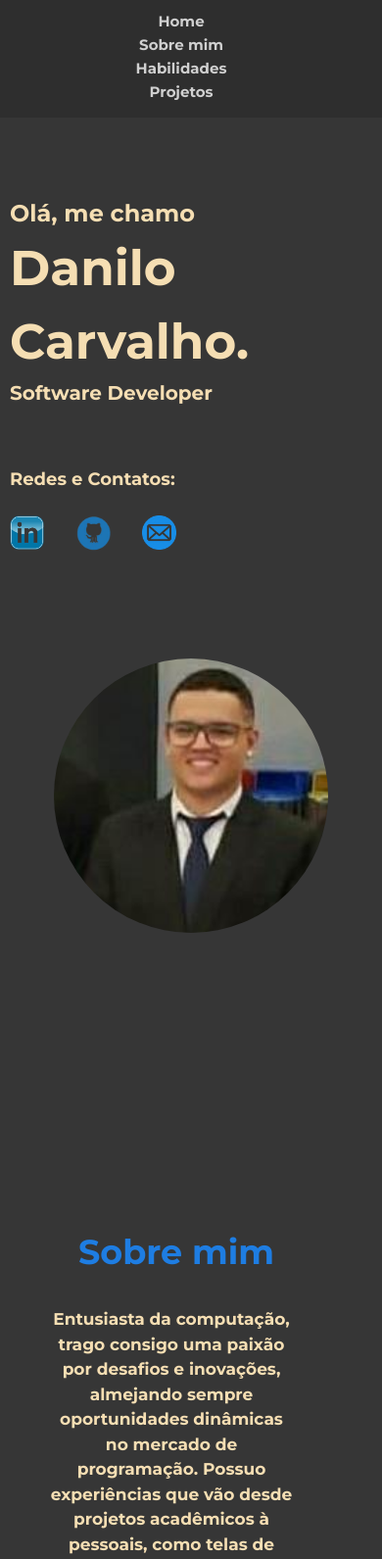
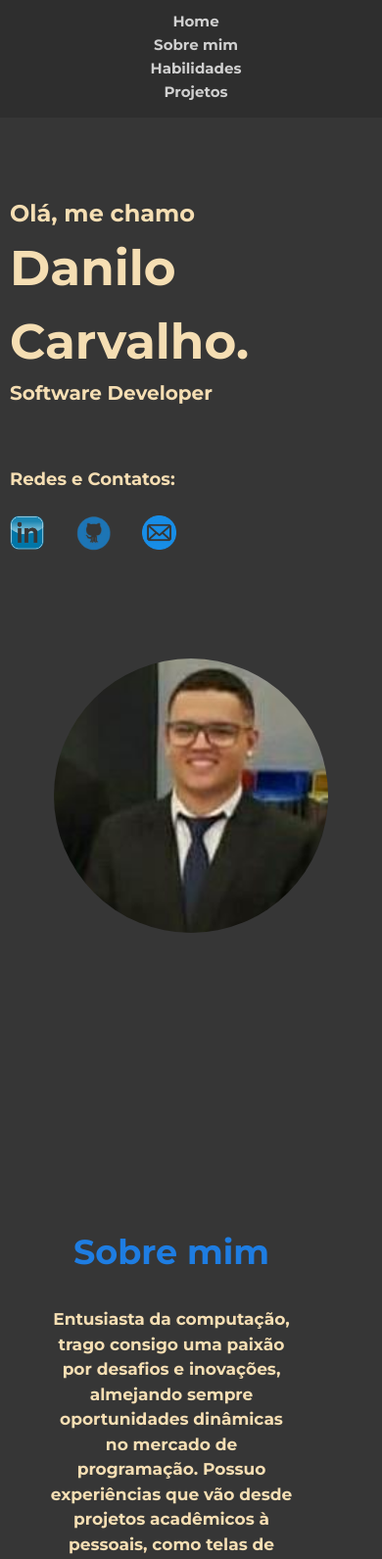
Before and after one commit to babucc/Meu-Portfolio, a plain HTML site: page index.html in a window 390 px wide. Shown: the top 1591 px of the page at 98% size. Drawn offline with Linux system fonts and the light colour scheme.

Commit message:
Alteração do CSS

```diff
--- a/index.css
+++ b/index.css
@@ -266,6 +266,13 @@
   }
 
   @media (max-width: 490px){
+    nav a{
+      font-size: 15px;
+      padding-left: 40px;
+    }
+  }
+
+  @media (max-width: 490px){
     nav ul{
       display: flex;
       flex-direction: column;
@@ -304,7 +311,7 @@
       display: flex;
       text-align: center;
       width: 300px;
-      padding-left: 90px;
+      padding-left: 100px;
       text-indent: 0;
     }
   }
@@ -316,12 +323,6 @@
       width: 300px;
       padding-left: 50px;
       text-indent: 0;
-    }
-  }
-
-  @media (max-width: 390px){
-    .titulo-sobre{
-      padding-right: 40px;
     }
   }
 
@@ -339,3 +340,12 @@
       padding-left: 10px;
     }
   }
+
+  @media (max-width: 412px){
+    .titulo-sobre{
+      max-width: 90%;
+      margin: 0 auto;
+      text-align: center;
+      padding-right: 50px;
+    }
+  }
```
